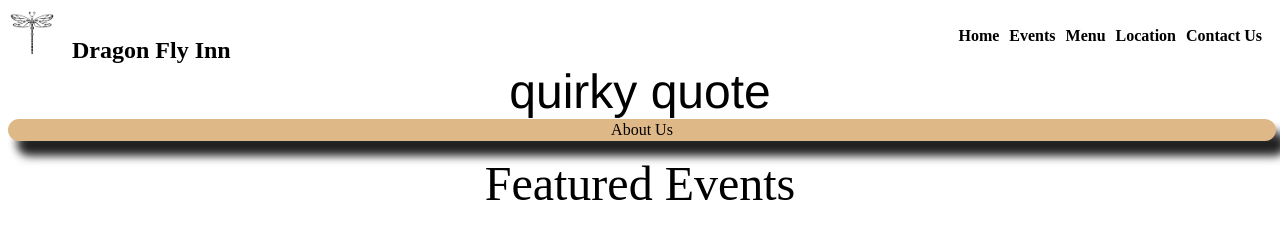
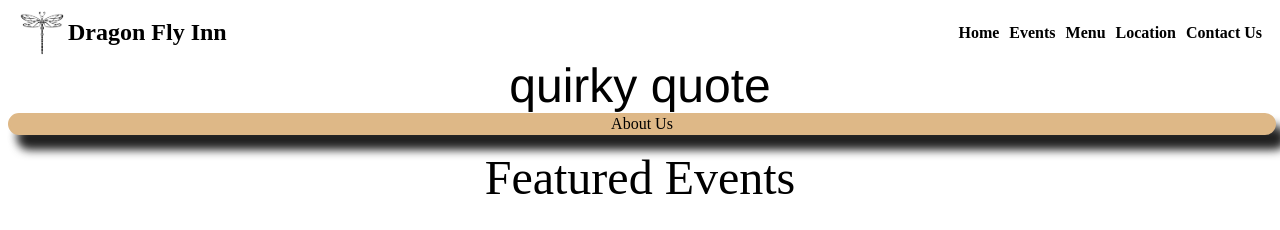
Before and after one commit to gmcallister23/Event-Center-Website, a plain HTML site: page index.html in a window 1280 px wide. Shown: the top 230 px of the page. Drawn offline with Linux system fonts and the light colour scheme.

Commit message:
Styling site logo and logo image

```diff
--- a/index.html
+++ b/index.html
@@ -9,10 +9,15 @@
     <body>
         <div class="main-container">
             <header class="site-header">
-                <div>
+                <!--<div>
                     <img src="dragonfly-vector-graphics.png" alt="dragonfly">
                     <a href="index.html" class="site-logo">Dragon Fly Inn</a>
-                </div> <!--putting img and a in a div keeps the items together, but now 'logo' is not centered with the navbar-->
+                </div> -->
+                <!--putting img and a in a div keeps the items together, but now 'logo' is not centered with the navbar-->
+                <a href="index.html" class="site-logo">
+                    <img src="dragonfly-vector-graphics.png" alt="dragonfly">
+                    Dragon Fly Inn
+                </a>
             <nav class="navbar">
                 <ul>
                     <li><a href="index.html">Home</a></li>
--- a/style.css
+++ b/style.css
@@ -11,7 +11,8 @@
 }
 
 .site-logo {
-    /*display: flex;*/
+    display: flex;
+    align-items: center;
     font-size: 1.5rem;
     font-weight: bold;
     margin-left: 10px;
@@ -22,7 +23,6 @@ display: flex;
 font-weight: bold;
 list-style-type: none;
 text-decoration: none;
-
 }
 
 .navbar ul li {
```
